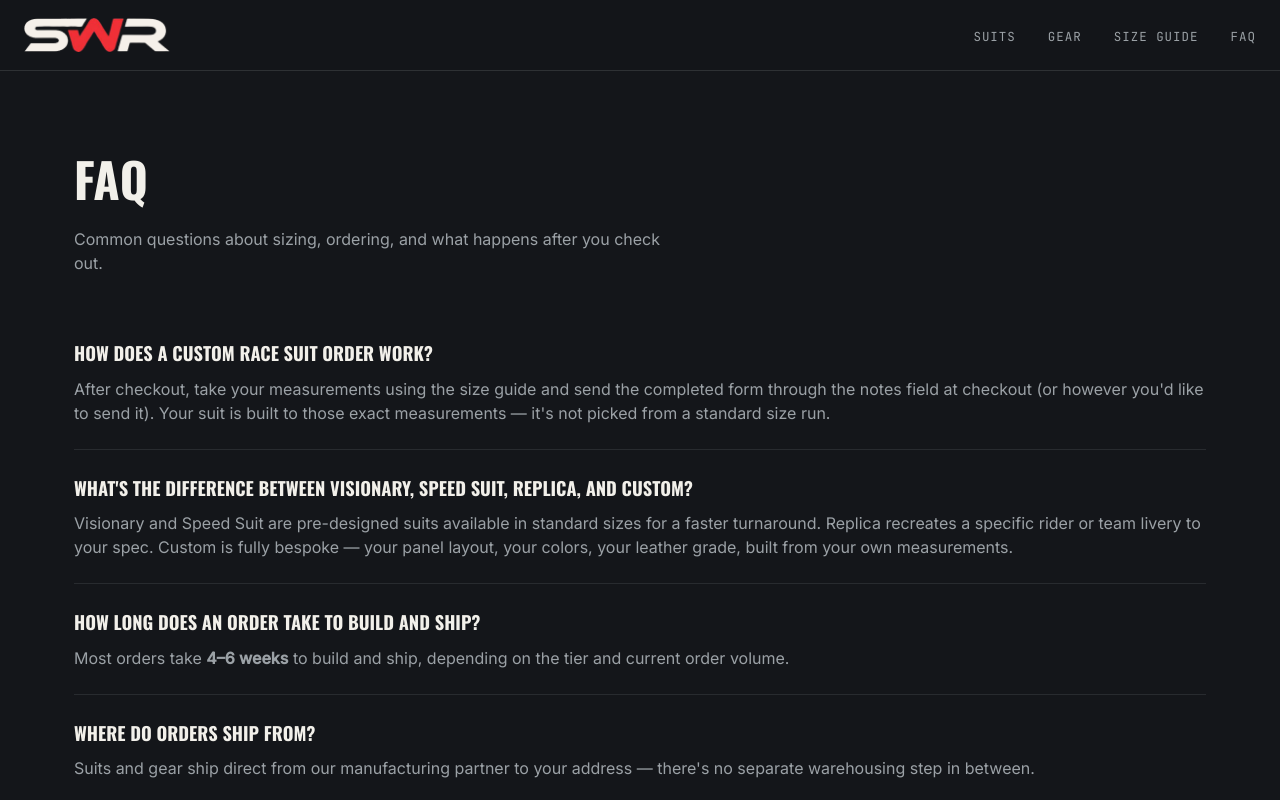
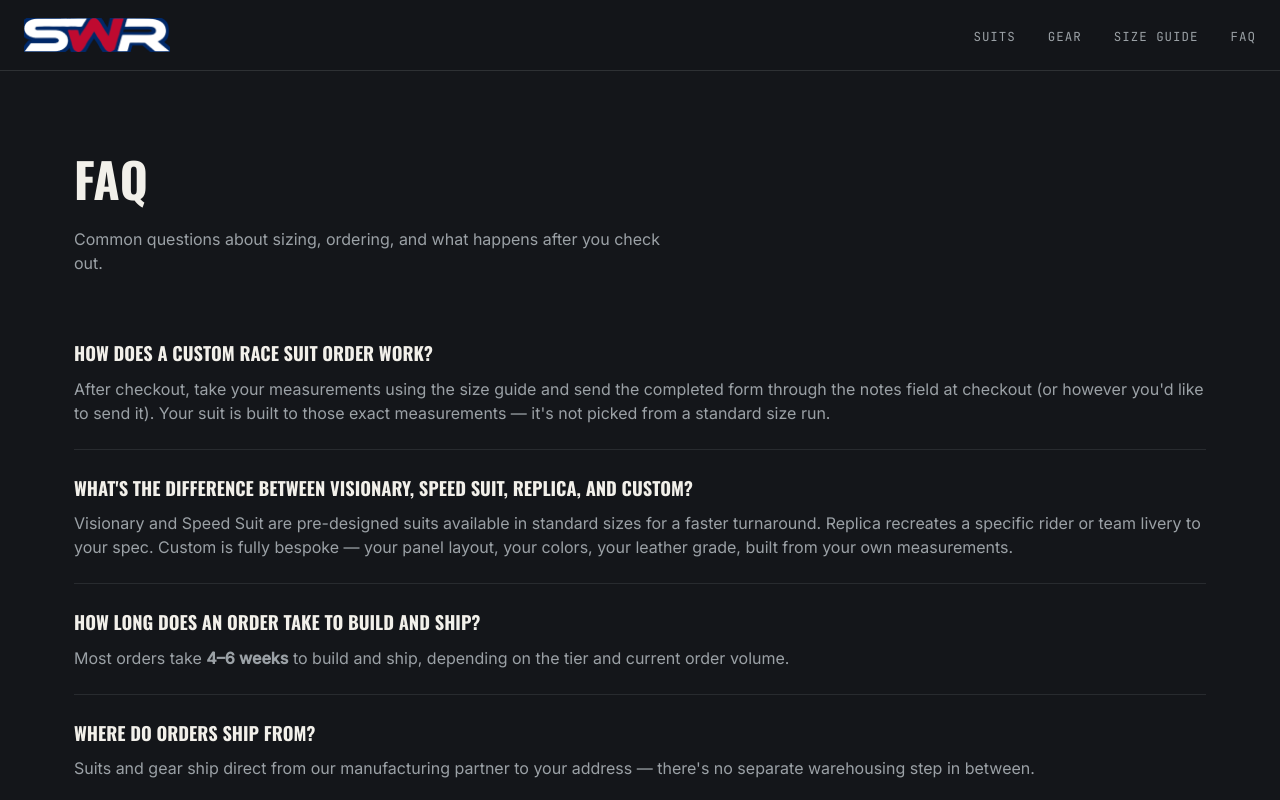
Before and after one commit to SaltySecurityllc/starwood-racing-site, a website: page public/faq.html in a window 1280 px wide. Shown: the top 800 px of the page. Drawn offline with nearby package versions, Linux system fonts and the light colour scheme.

Commit message:
Red/White/Blue logo for America's 250th

```diff
--- a/public/faq.html
+++ b/public/faq.html
@@ -17,7 +17,7 @@
 
   <header class="site-header">
     <div class="header-inner">
-      <a href="/" class="wordmark"><img src="/img/brand/logo-light.png" alt="Starwood Racing" /></a>
+      <a href="/" class="wordmark"><img src="/img/brand/logo-rwb.png" alt="Starwood Racing" /></a>
       <nav class="main-nav">
         <ul>
           <li><a href="/#suits">Suits</a></li>
```
Also changed, not shown: public/index.html (+1 -1 lines), public/privacy-policy.html (+1 -1 lines), public/shipping-policy.html (+1 -1 lines), public/size-guide.html (+1 -1 lines), public/terms-of-service.html (+1 -1 lines), public/apple-touch-icon.png, public/favicon-16x16.png, public/favicon-32x32.png, public/favicon.ico, public/img/brand/logo-rwb.png (added).
